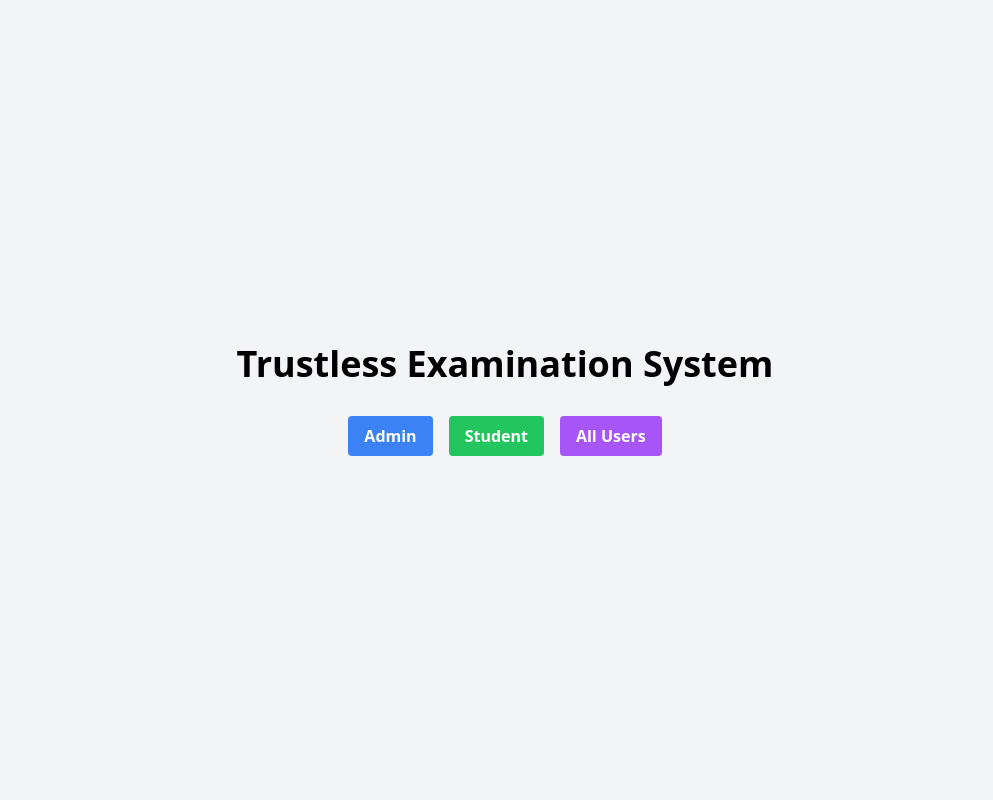
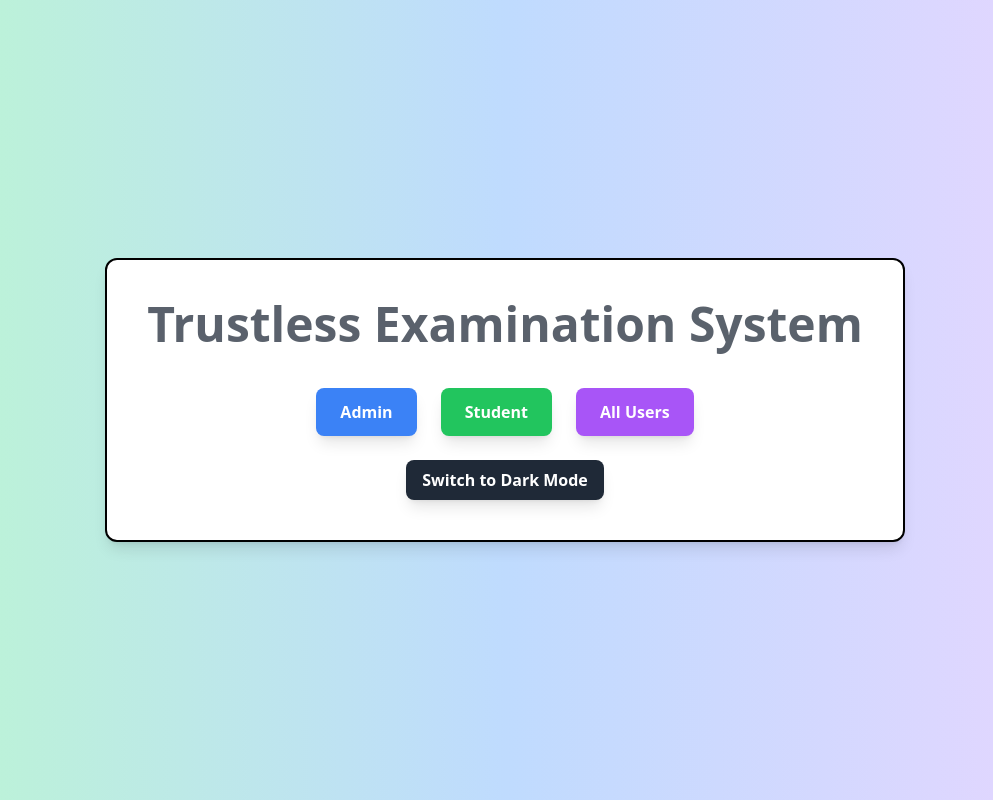
Before and after one commit to Pranavkumar2025/Trustless-Exam-Project-Frontend, a React (Vite) app: page / in a window 1280 px wide. Shown: the whole page, without its empty margins (135-1128 px from the left). Built offline with nearby package versions, Linux system fonts and the light colour scheme.

Commit message:
New Commit

```diff
--- a/src/pages/LandingPage.jsx
+++ b/src/pages/LandingPage.jsx
@@ -1,9 +1,9 @@
-
-
 import { useNavigate } from 'react-router-dom';
+import { useState } from 'react';
 
 const LandingPage = () => {
   const navigate = useNavigate();
+  const [isDarkMode, setIsDarkMode] = useState(false);
 
   const handleAdminClick = () => {
     navigate('/admin');
@@ -17,30 +17,40 @@ const LandingPage = () => {
     navigate('/users');
   };
 
+  const toggleDarkMode = () => {
+    setIsDarkMode(!isDarkMode);
+  };
+
   return (
-    <div className="flex items-center justify-center min-h-screen bg-gray-100">
-      <div className="text-center">
-        <h1 className="text-4xl font-bold mb-8">Trustless Examination System</h1>
-        <div className="space-x-4">
+    <div className={`${isDarkMode ? 'bg-gray-900' : 'bg-gradient-to-r from-green-200 via-blue-200 to-purple-200'} flex items-center justify-center min-h-screen transition-colors duration-500`}>
+      <div className={`${isDarkMode ? 'bg-gray-800 text-white' : 'bg-white text-gray-800'} text-center p-10 rounded-xl border-2 border-black shadow-lg transition-colors duration-500`}>
+        <h1 className="text-5xl font-extrabold mb-10 animate-pulse">Trustless Examination System</h1>
+        <div className="flex justify-center space-x-6 mb-6">
           <button
             onClick={handleAdminClick}
-            className="bg-blue-500 hover:bg-blue-700 text-white font-bold py-2 px-4 rounded transition duration-300"
+            className="bg-blue-500 hover:bg-blue-600 text-white font-bold py-3 px-6 rounded-lg shadow-lg transform hover:-translate-y-1 transition-all duration-300"
           >
             Admin
           </button>
           <button
             onClick={handleStudentClick}
-            className="bg-green-500 hover:bg-green-700 text-white font-bold py-2 px-4 rounded transition duration-300"
+            className="bg-green-500 hover:bg-green-600 text-white font-bold py-3 px-6 rounded-lg shadow-lg transform hover:-translate-y-1 transition-all duration-300"
           >
             Student
           </button>
           <button
             onClick={handleAllUsersClick}
-            className="bg-purple-500 hover:bg-purple-700 text-white font-bold py-2 px-4 rounded transition duration-300"
+            className="bg-purple-500 hover:bg-purple-600 text-white font-bold py-3 px-6 rounded-lg shadow-lg transform hover:-translate-y-1 transition-all duration-300"
           >
             All Users
           </button>
         </div>
+        <button
+          onClick={toggleDarkMode}
+          className={`${isDarkMode ? 'bg-yellow-500 hover:bg-yellow-600 text-gray-800' : 'bg-gray-800 hover:bg-gray-700 text-white'} font-bold py-2 px-4 rounded-lg shadow-lg transform hover:-translate-y-1 transition-all duration-300`}
+        >
+          {isDarkMode ? 'Switch to Light Mode' : 'Switch to Dark Mode'}
+        </button>
       </div>
     </div>
   );
```
